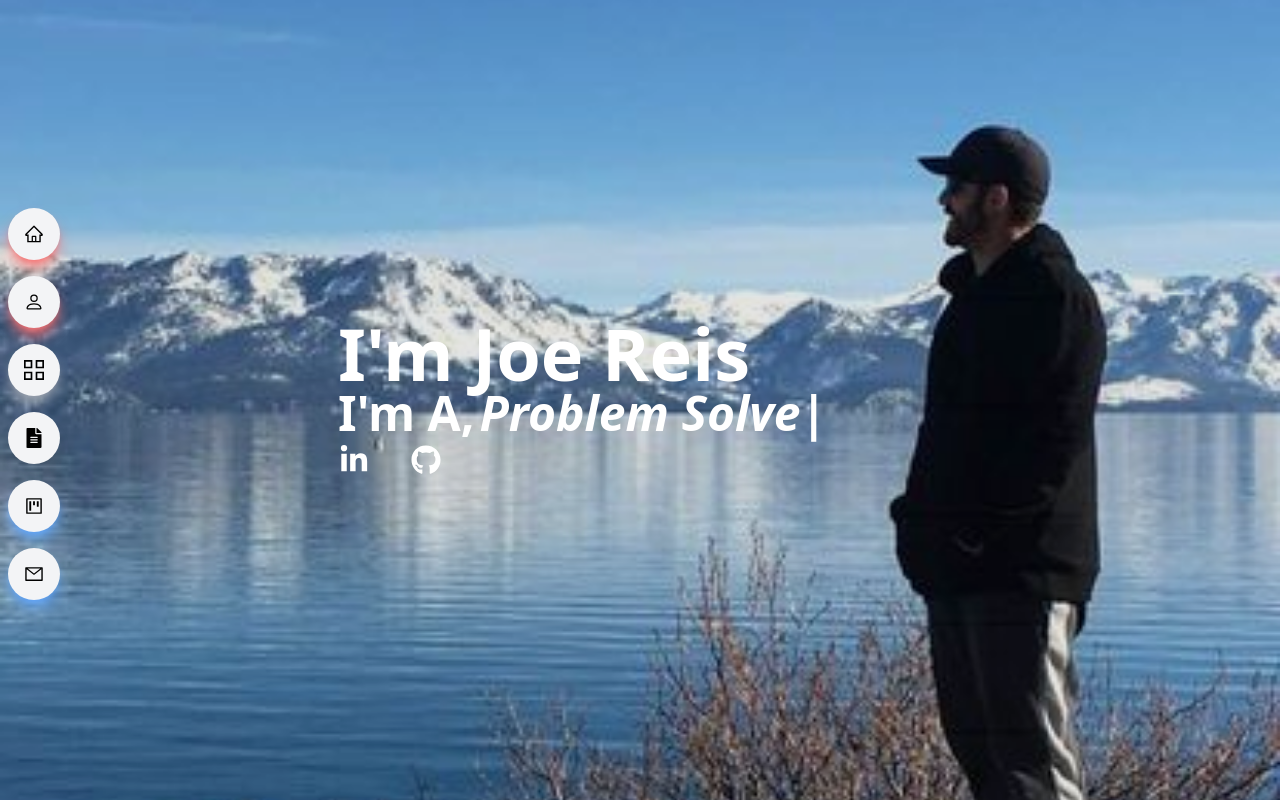
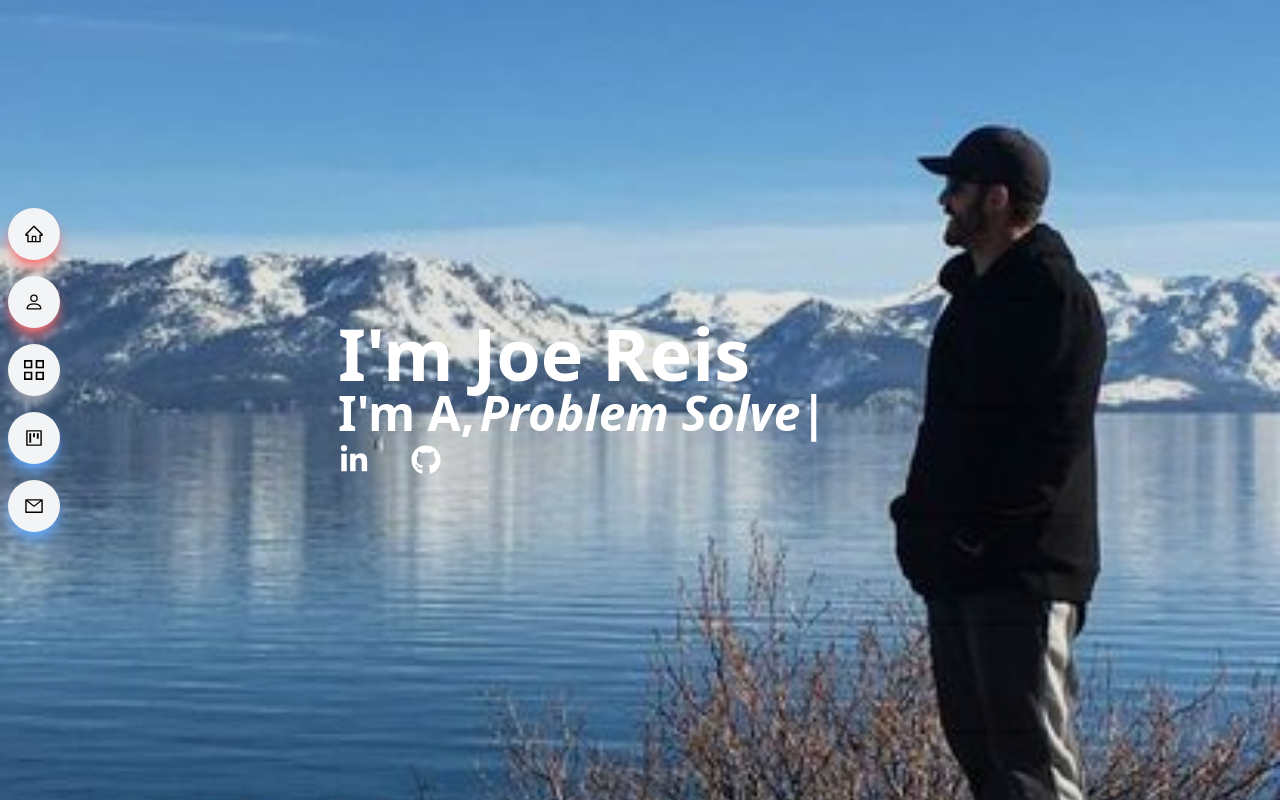
Before and after one commit to JoeR0814/myportfolio, a React (Vite) app: page / in a window 1280 px wide. Shown: the top 802 px of the page. Built offline with nearby package versions, Linux system fonts and the light colour scheme.

Commit message:
I took the resume setion out of the out of the navbar

```diff
--- a/src/Components/NavBar.jsx
+++ b/src/Components/NavBar.jsx
@@ -50,14 +50,6 @@
           </a>
           <a
             onClick={handleNav}
-            href='#resume'
-            className='w-[75%] flex justify-center items-center rounded-full shadow-lg bg-red-400 m-2 p-4 cursor-pointer hover:scale-110 ease-in duration-200 '
-          >
-            <FaFileAlt size={20} />
-            <span className='pl-4'>Resume</span>
-          </a>
-          <a
-            onClick={handleNav}
             href='#projects'
             className='w-[75%] flex justify-center items-center rounded-full shadow-lg bg-red-400 m-2 p-4 cursor-pointer hover:scale-110 ease-in duration-200 '
           >
@@ -97,12 +89,6 @@
             <GrProjects size={20} />
           </a>
           <a
-            href='#resume'
-            className='rounded-full shadow-lg bg-gray-100 shadow-white-400 m-2 p-4 cursor-pointer hover:scale-110 ease-in duration-300'
-          >
-            <FaFileAlt size={20} />
-          </a>
-          <a
             href='#projects'
             className='rounded-full shadow-lg bg-gray-100 shadow-blue-400 m-2 p-4 cursor-pointer hover:scale-110 ease-in duration-300'
           >
--- a/src/Components/WorkItem.jsx
+++ b/src/Components/WorkItem.jsx
@@ -4,9 +4,7 @@
   return (
     <ul className='flex flex-col md:flex-row relative border-l border-stone-200'>
       <li className='mb-2 ml-4'>
-        {/* Timeline Dot */}
         <div className='absolute w-3 h-3 bg-stone-200 rounded-full mt-1.5 -left-1.5 border border-white' />
-        {/* Content Wrapper */}
         <p className='flex flex-wrap gap-4 flex-row items-center justify-start text-xs md:text-sm'>
           <span className='inline-block px-2 py-1 font-semibold text-white bg-[#001b5e] rounded-md'>
             {year}
```
